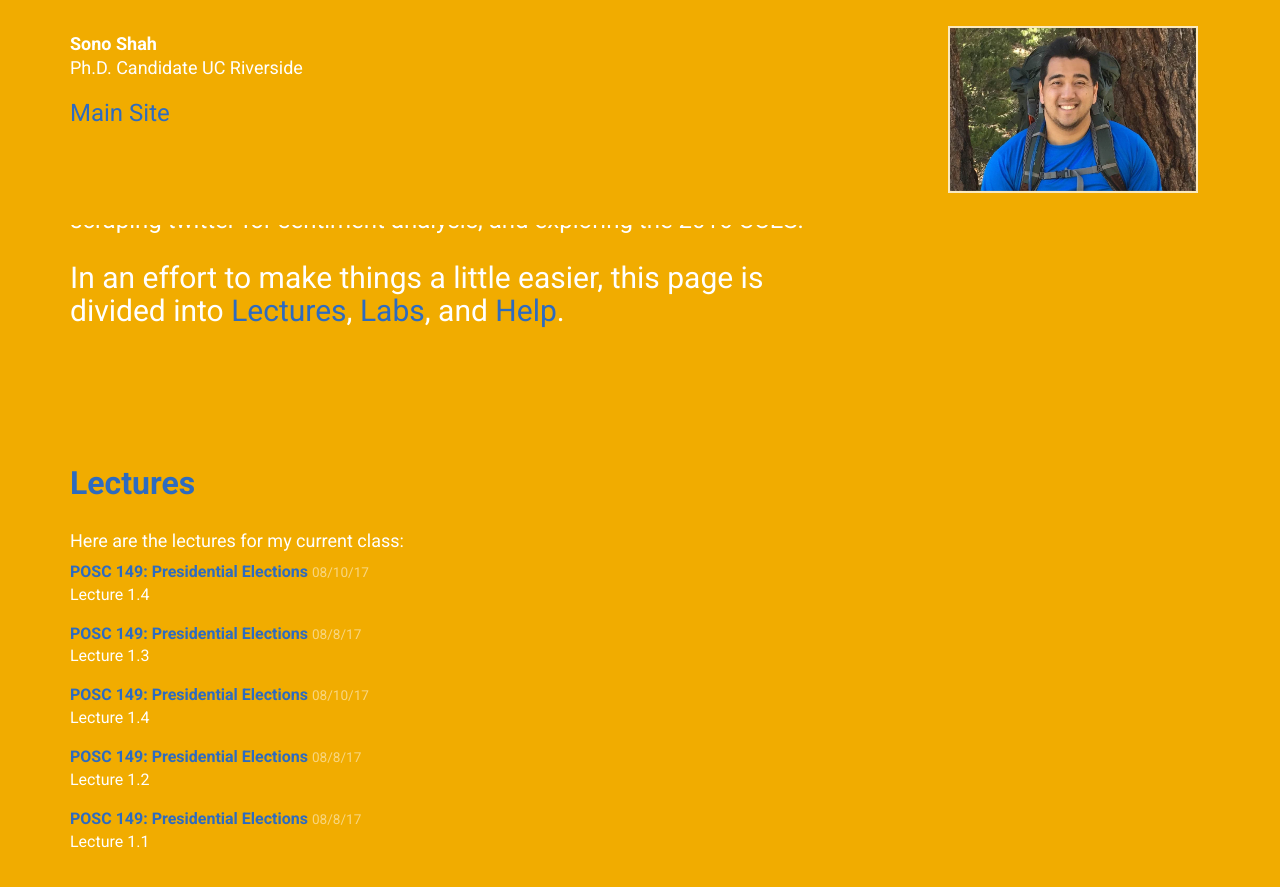
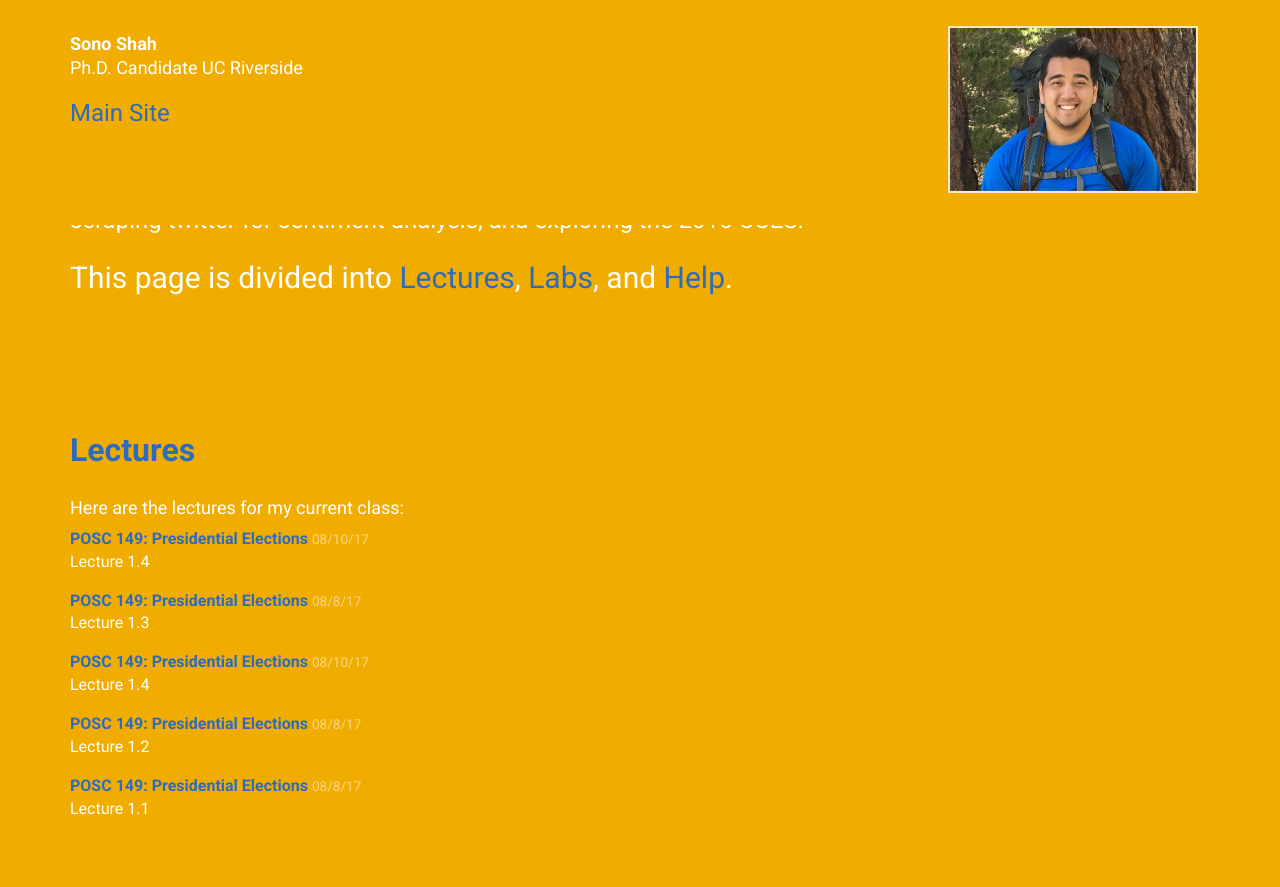
Before and after one commit to sonoshah/sonoshah.github.io, a Jekyll site: the page built from posc149.html, in a window 1280 px wide and 900 px high, scrolled down 300 px. Shown: the top 887 px of the window. Built offline with Jekyll 4.4.1, drawn with Linux system fonts in a browser that asks for light colours; nearby versions of some CDN libraries; some of the changed lines change nothing that is shown.

Commit message:
Auto stash before merge of "master" and "origin/master"

```diff
--- a/_data/coursepage.yml
+++ b/_data/coursepage.yml
@@ -1,6 +1,6 @@
-name: Sono Shah
+name: University of California Riverside
 
-label: Ph.D. Candidate UC Riverside
+label: POSC 149 Summer 2017
 
 picture: /img/profile-picture.jpg
 
@@ -19,4 +19,4 @@
    I designed this course to allow for a large amount of hands-on activities. Students work with multiple datasets using Hadley Wickam's excellent [Tidyverse](https://www.tidyverse.org/) package in R.
    Some of the planned labs include: working with county-level election returns, scraping twitter for sentiment analysis, and exploring the 2016 CCES.
 
-   ## In an effort to make things a little easier, this page is divided into <a href="#Teach">Lectures</a>, <a href="#Labs">Labs</a>, and <a href="#help">Help</a>.
+   ## This page is divided into <a href="#Teach">Lectures</a>, <a href="#Labs">Labs</a>, and <a href="#help">Help</a>.
```
